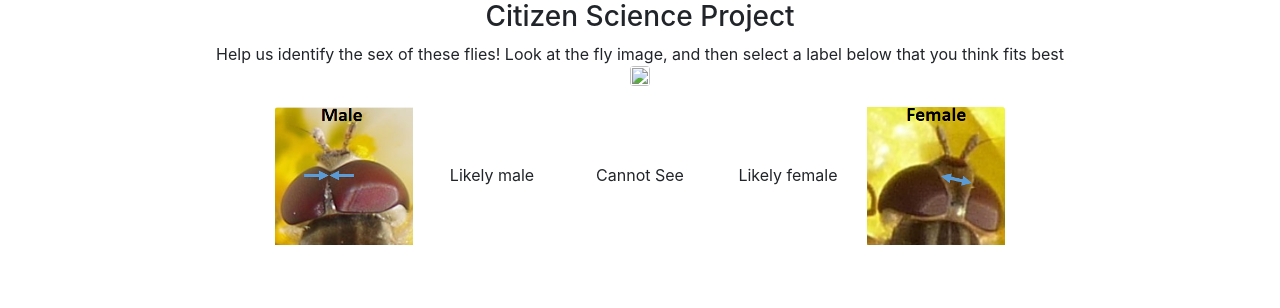
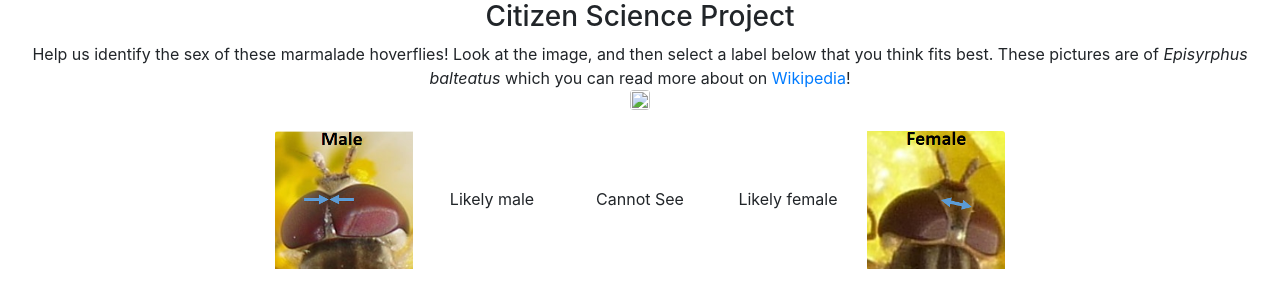
Before and after one commit to yvanlebras/GAPARS_Galaxy, a Flask app: template templates/guess.html in a window 1280 px wide. Shown: the top 308 px of the page. Run offline with Flask 2, Linux system fonts and the light colour scheme; the template is opened without the code that fills it: most values are stand-ins (such as "Sample title", 1, 10 or a date in 2020); parts of the project's set-up code (start-up, migrations or seed data) failed here and were passed over; some libraries are stand-ins or nearby versions.

Commit message:
More info

```diff
--- a/templates/guess.html
+++ b/templates/guess.html
@@ -52,7 +52,7 @@
 				<h3>Citizen Science Project</h3>
 			</div>
 			<div>
-			Help us identify the sex of these flies! Look at the fly image, and then select a label below that you think fits best
+			Help us identify the sex of these marmalade hoverflies! Look at the image, and then select a label below that you think fits best. These pictures are of <i>Episyrphus balteatus</i> which you can read more about on <a href="https://en.wikipedia.org/wiki/Episyrphus_balteatus" target="_blank">Wikipedia</a>!
 			</div>
 			{% if thanks %}
 			<div class="alert alert-success" role="alert"><b>Awesome!</b> Thanks for contributing to science. Want to do another?</div>
```
